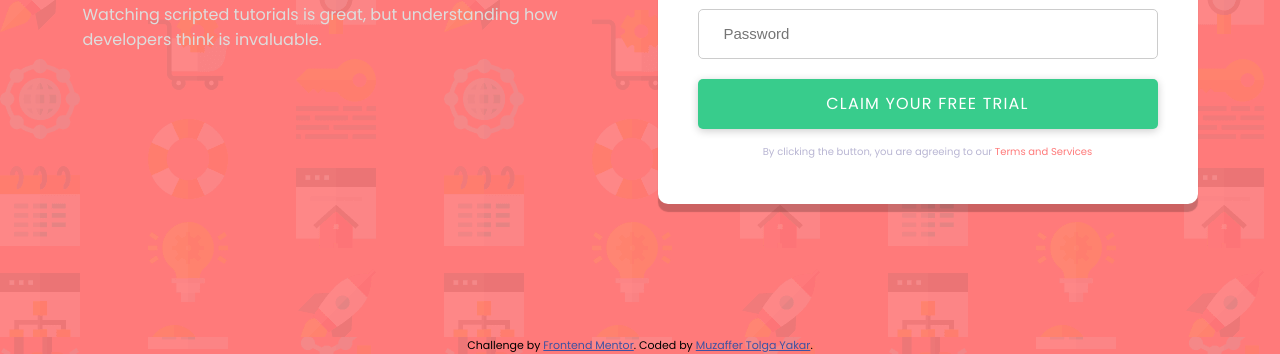
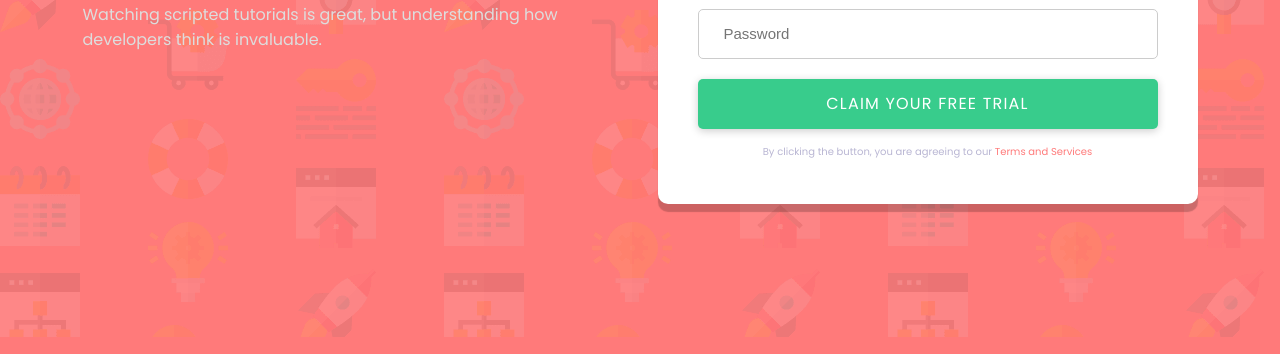
Before and after one commit to utkuuci/frontend-mentor-intro-component-signup-form-master, a plain HTML site: page intro-component-with-signup-form-master/index.html in a window 1280 px wide. Shown: the part 463-817 px from the top of the page. Drawn offline with Linux system fonts and the light colour scheme.

Commit message:
Update index.html

```diff
--- a/intro-component-with-signup-form-master/index.html
+++ b/intro-component-with-signup-form-master/index.html
@@ -46,11 +46,5 @@
       </div>
     </div>
   </div>
-  <footer>
-    <p class="attribution">
-      Challenge by <a href="https://www.frontendmentor.io?ref=challenge" target="_blank">Frontend Mentor</a>.
-      Coded by <a href="#">Muzaffer Tolga Yakar</a>.
-    </p>
-  </footer>
 </body>
 </html>
```
